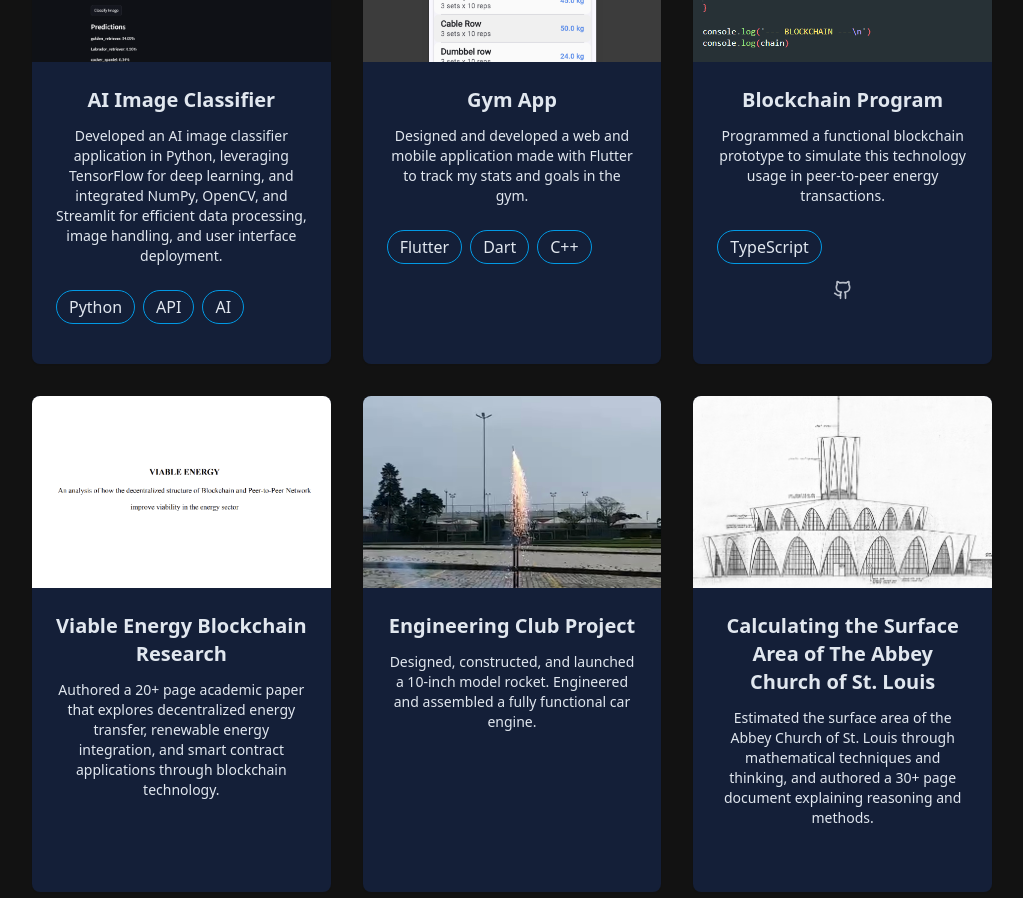
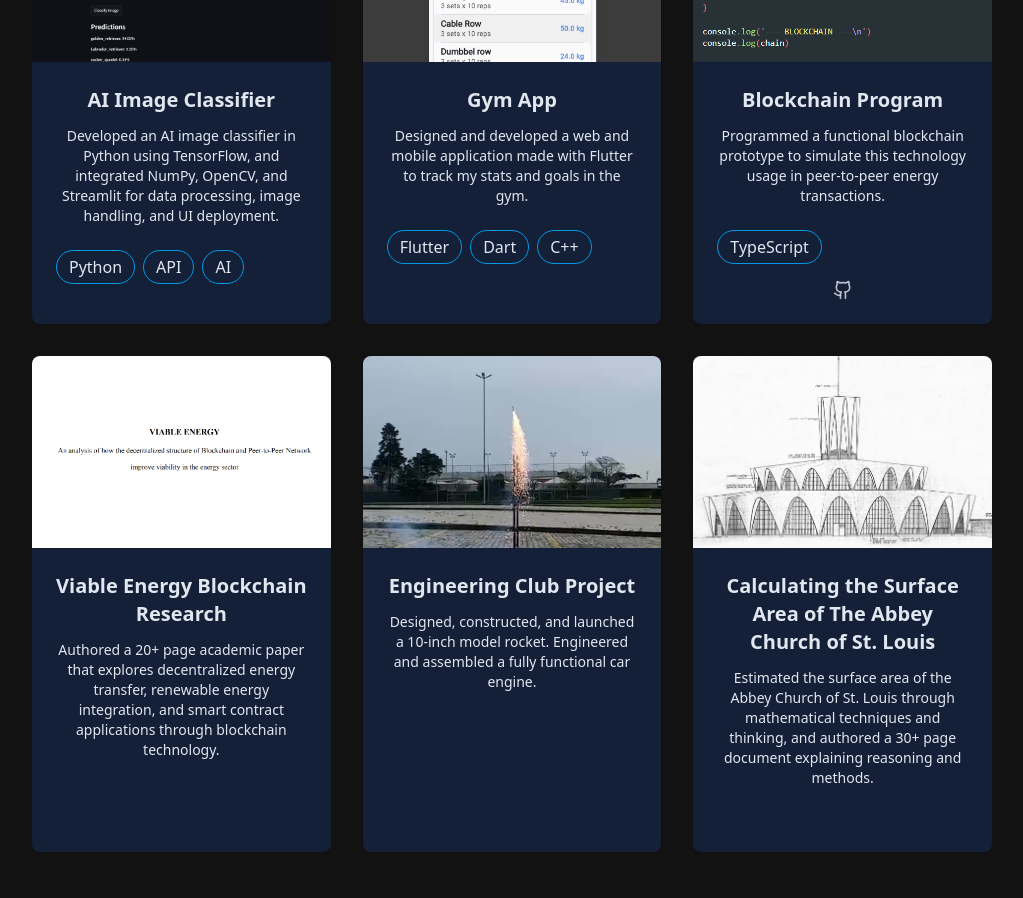
Before and after one commit to TarikCO/My-Portfolio, a React (Vite) app: page / in a window 1280 px wide. Shown: the part 3480-4378 px from the top of the page, without its empty margins (128-1151 px from the left). Built offline with nearby package versions, Linux system fonts and the light colour scheme.

Commit message:
Update projectsData.js

```diff
--- a/src/components/projectsData.js
+++ b/src/components/projectsData.js
@@ -32,7 +32,7 @@ export const projects = [
     {
         id: 3,
         title: "AI Image Classifier",
-        description: "Developed an AI image classifier application in Python, leveraging TensorFlow for deep learning, and integrated NumPy, OpenCV, and Streamlit for efficient data processing, image handling, and user interface deployment.",
+        description: "Developed an AI image classifier in Python using TensorFlow, and integrated NumPy, OpenCV, and Streamlit for data processing, image handling, and UI deployment.",
         image: "/projects/Project3.png",
         tags: ["Python", "API", "AI"],
         demoUrl: "#",
```
